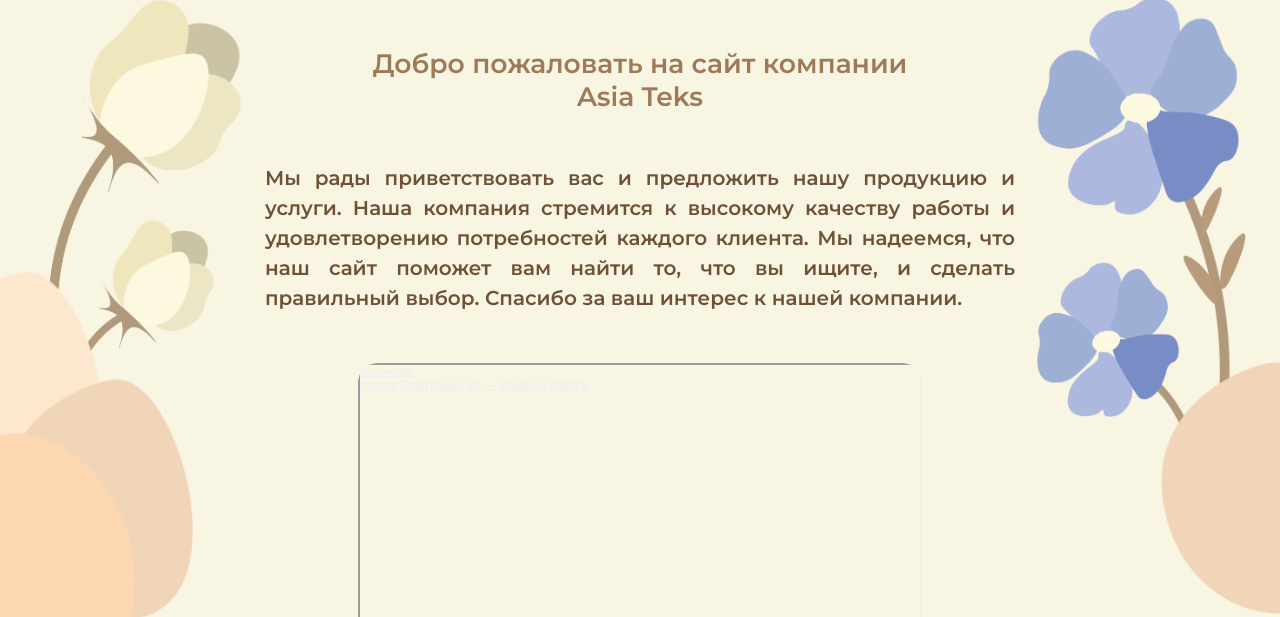
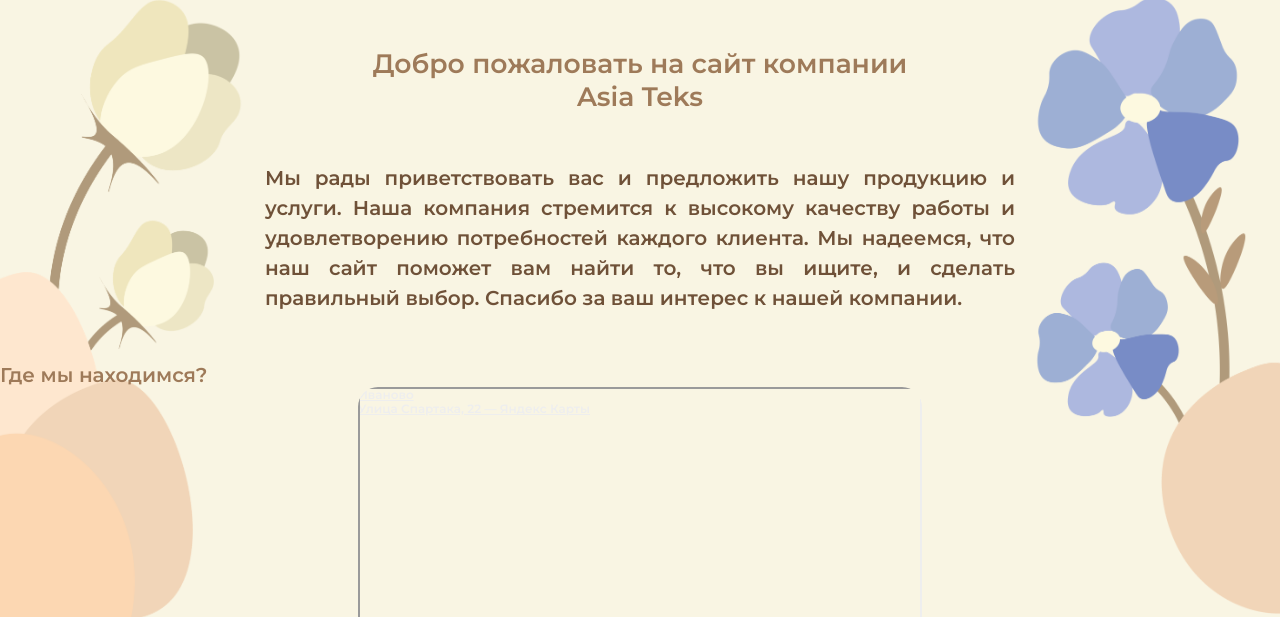
Before and after one commit to KliminVD/AsiaTeks.github.io, a plain HTML site: page index.html in a window 1280 px wide. Shown: the part 138-755 px from the top of the page. Drawn offline with Linux system fonts and the light colour scheme.

Commit message:
Update index.html

```diff
--- a/index.html
+++ b/index.html
@@ -20,6 +20,7 @@
         <div id="text">
             Мы рады приветствовать вас и предложить нашу продукцию и услуги. Наша компания стремится к высокому качеству работы и удовлетворению потребностей каждого клиента. Мы надеемся, что наш сайт поможет вам найти то, что вы ищите, и сделать правильный выбор. Спасибо за ваш интерес к нашей компании.
         </div>
+        <div id="Where">Где мы находимся?</div>
         <div style="position:relative;overflow:hidden;"><a href="https://yandex.ru/maps/5/ivanovo/?utm_medium=mapframe&utm_source=maps" style="color:#eee;font-size:12px;position:absolute;top:0px;">Иваново</a><a href="https://yandex.ru/maps/5/ivanovo/house/ulitsa_spartaka_22/YEkYfw5lSEYHQFttfXxwcn9hYw==/?ll=40.995130%2C57.013327&utm_medium=mapframe&utm_source=maps&z=16.71" style="color:#eee;font-size:12px;position:absolute;top:14px;">Улица Спартака, 22 — Яндекс Карты</a><iframe src="https://yandex.ru/map-widget/v1/?ll=40.995130%2C57.013327&mode=search&ol=geo&ouri=ymapsbm1%3A%2F%2Fgeo%3Fdata%3DCgg1NjE4NDkyOBI90KDQvtGB0YHQuNGPLCDQmNCy0LDQvdC-0LLQviwg0YPQu9C40YbQsCDQodC_0LDRgNGC0LDQutCwLCAyMiIKDQT7I0IVpQ1kQg%2C%2C&z=16.71" width="560" height="400" frameborder="1" allowfullscreen="true" style="position:relative;"></iframe></div>
     </main>
     <footer>
```
